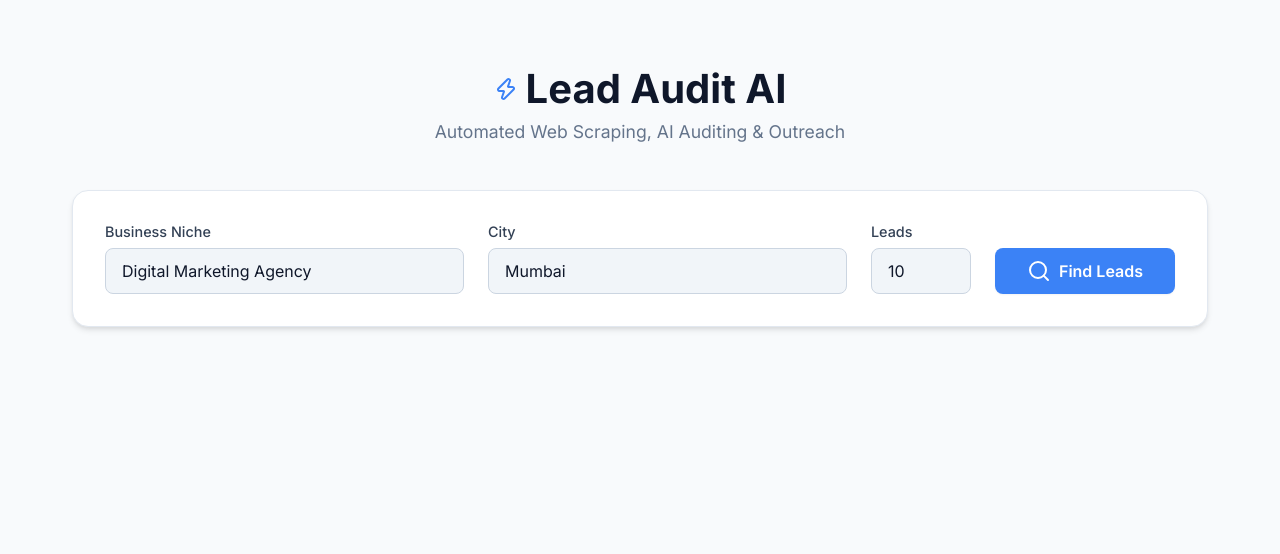
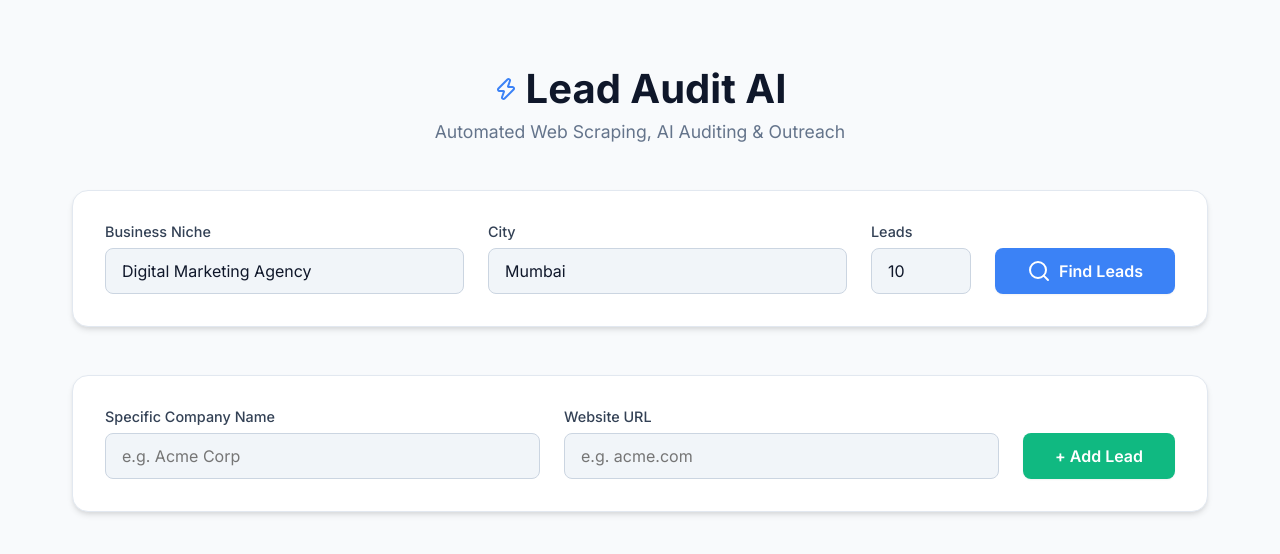
Before and after one commit to 2021abhinavgupta-cmd/business-leads, a React app in the folder frontend/: page / in a window 1280 px wide. Shown: the top 554 px of the page. Built offline with nearby package versions, Linux system fonts and the light colour scheme; the HTML template or start-up script is replaced by a standard one.

Commit message:
feat: add manual specific company search

```diff
--- a/frontend/src/App.jsx
+++ b/frontend/src/App.jsx
@@ -15,6 +15,8 @@ function App() {
     return saved ? JSON.parse(saved) : [];
   });
   const [loadingSearch, setLoadingSearch] = useState(false);
+  const [manualCompany, setManualCompany] = useState('');
+  const [manualWebsite, setManualWebsite] = useState('');
   const [isAutopilot, setIsAutopilot] = useState(false);
   const isAutopilotRef = useRef(false);
   const leadsRef = useRef([]); // To keep track of latest leads in async loops
@@ -40,6 +42,22 @@ function App() {
     } finally {
       setLoadingSearch(false);
     }
+  };
+
+  const handleAddManualLead = (e) => {
+    e.preventDefault();
+    if (!manualCompany || !manualWebsite) return;
+
+    const newLead = {
+      Company: manualCompany,
+      Website: manualWebsite.startsWith('http') ? manualWebsite : `https://${manualWebsite}`,
+      Address: 'Added Manually',
+      auditState: 'none'
+    };
+
+    setLeads([newLead, ...leads]);
+    setManualCompany('');
+    setManualWebsite('');
   };
 
   const handleAudit = async (index) => {
@@ -179,6 +197,30 @@ function App() {
           </button>
         </form>
 
+        <form className="search-box glass" style={{ marginTop: '16px' }} onSubmit={handleAddManualLead}>
+          <div className="input-group">
+            <label>Specific Company Name</label>
+            <input
+              type="text"
+              value={manualCompany}
+              onChange={e => setManualCompany(e.target.value)}
+              placeholder="e.g. Acme Corp"
+            />
+          </div>
+          <div className="input-group">
+            <label>Website URL</label>
+            <input
+              type="text"
+              value={manualWebsite}
+              onChange={e => setManualWebsite(e.target.value)}
+              placeholder="e.g. acme.com"
+            />
+          </div>
+          <button type="submit" className="primary-btn" style={{ background: '#10b981' }}>
+            + Add Lead
+          </button>
+        </form>
+
         {leads.length > 0 && (
           <div className="actions-bar" style={{ display: 'flex', justifyContent: 'center', marginBottom: '20px' }}>
             <button
```
Also changed, not shown: 2 other files (tests, documents, lock files or other folders).
